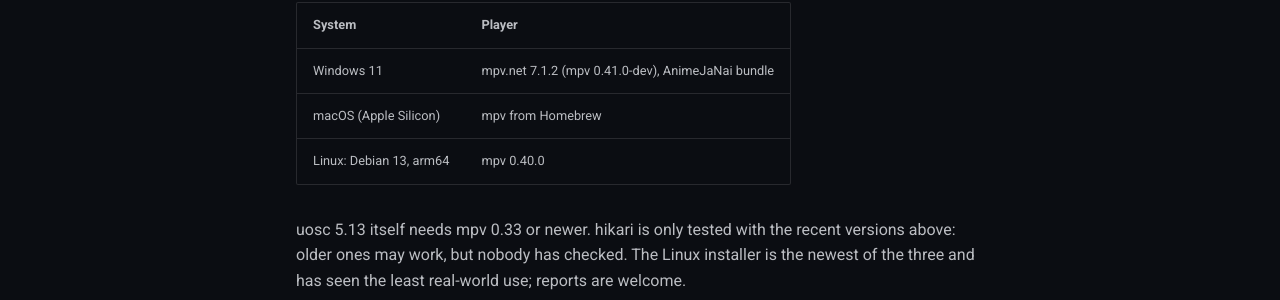
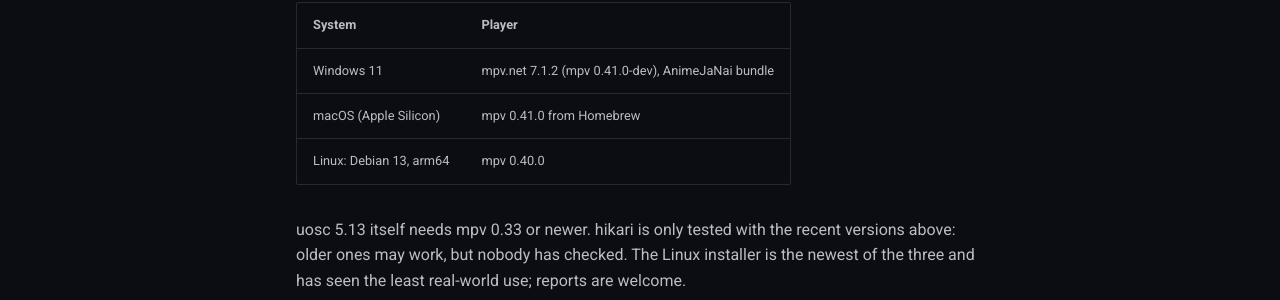
Before and after one commit to SCEPTICG/hikari-mpv, an MkDocs documentation site: the page built from docs/compatibility.md, in a window 1280 px wide and 1216 px high. Shown: the part 742-1042 px from the top of the window. Built offline with MkDocs 1.6.1 and Material for MkDocs 9.7.7, drawn with Linux system fonts in a browser that asks for light colours; comment, search, counter and statistics services are not loaded.

Commit message:
Compatibilidad: mpv 0.41.0 en macOS

```diff
--- a/docs/compatibility.md
+++ b/docs/compatibility.md
@@ -24,7 +24,7 @@ Each release is tested by hand on these setups, besides the automated tests:
 | System | Player |
 | --- | --- |
 | Windows 11 | mpv.net 7.1.2 (mpv 0.41.0-dev), AnimeJaNai bundle |
-| macOS (Apple Silicon) | mpv from Homebrew |
+| macOS (Apple Silicon) | mpv 0.41.0 from Homebrew |
 | Linux: Debian 13, arm64 | mpv 0.40.0 |
 
 uosc 5.13 itself needs mpv 0.33 or newer. hikari is only tested with the recent versions above: older ones may work, but nobody has checked. The Linux installer is the newest of the three and has seen the least real-world use; reports are welcome.
```
